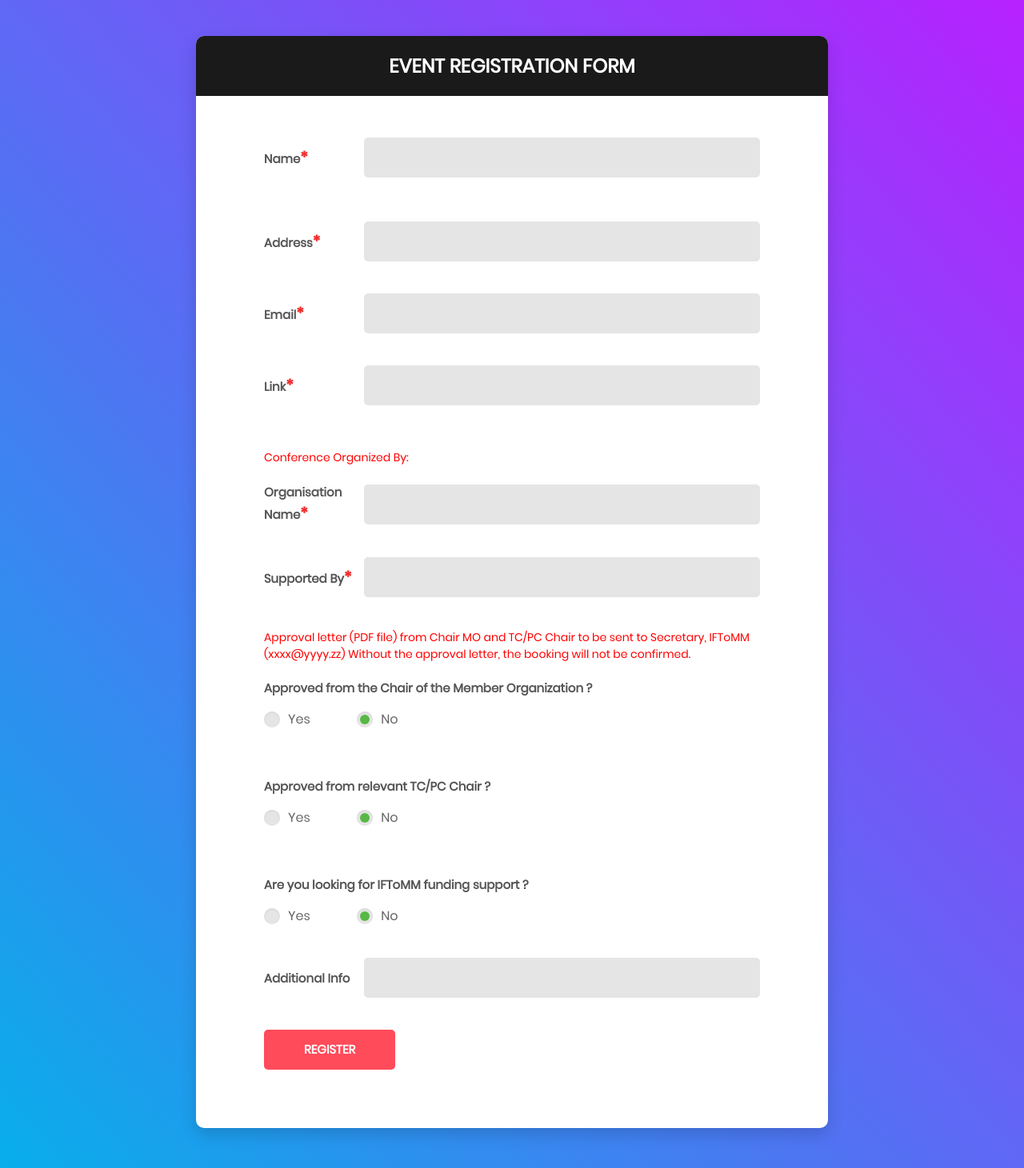
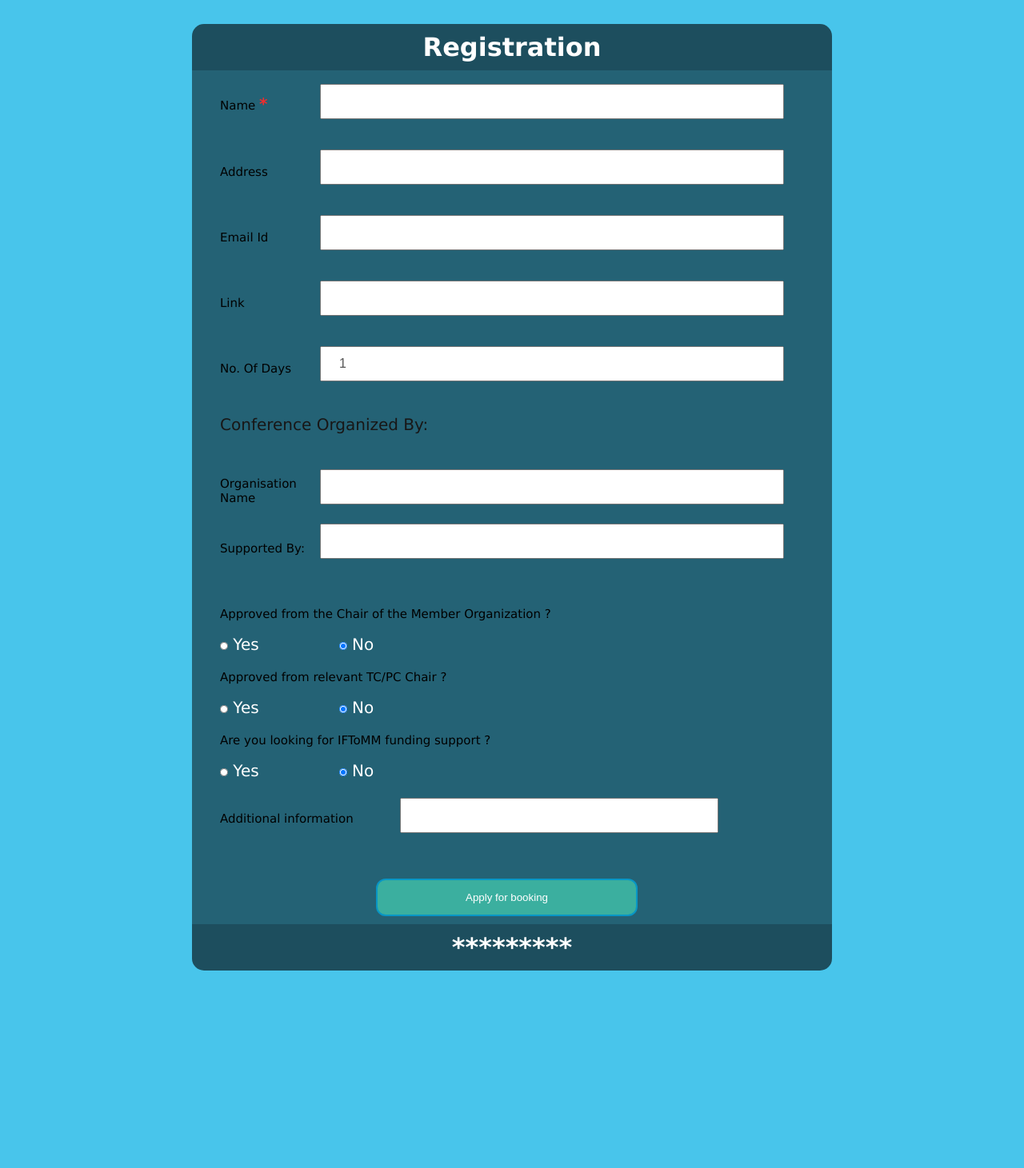
Before and after one commit to anshsrtv/Calendar_App, a Django app: page /event/2020/10/03/ in a window 1280 px wide. Shown: the whole page at 80% size. After the commit the page ends 1214 px from the top, so only its background shows below. Run offline with Django 3.2, Linux system fonts and the light colour scheme; the visitor is signed in with stand-in values (Sample User, id 1).

Commit message:
fix: Days feat ui

```diff
--- /dev/null
+++ b/static/style.css
@@ -0,0 +1,238 @@
+*{
+    margin:0;
+    padding:0;
+
+}
+  body{
+      background-color:  rgb(72, 197, 235);
+      background-position: center;
+      background-size: cover;
+      font-family: Verdana;
+      margin-top: 30px;
+  }
+
+.register{
+    width:800px;
+    background-color: rgb(0,0,0,0.6);
+    margin:auto;
+    color: #ffffff;
+    padding: 10px 0px 10px 0px;
+    text-align: center;
+    border-radius: 15px 15px 0px 0px;
+}
+
+.main{
+    background-color: rgb(0,0,0,0.5);
+    width:800px;
+    margin: auto;
+}
+
+form{
+    padding:10px;
+
+}
+#name{
+    width:100%;
+    height:auto;
+}
+
+.name{
+    margin-left: 25px;
+    margin-top: 20px;
+    width: 125px;
+    color: black;
+    font-size: 15px;
+    font-weight: 500;
+}
+.txt_name{
+    position: relative;
+    left: 150px;
+    top: -37px;
+    line-height: 40px;
+    width: 532px;
+    /* border-radius: 6px; */
+    padding: 0 22px;
+    font-size: 16px;
+    color: #555;
+}
+/*
+.firstname{
+    position: relative;
+    left: 150px;
+    top: -37px;
+    line-height: 40px;
+    border-radius:6px;
+    padding: 0 22px;
+    font-size:16px;
+    color:#555;
+}
+.lastname{
+    position: relative;
+    left: 380px;
+    top: -80px;
+    line-height: 40px;
+    border-radius: 6px;
+    padding: 0 22px;
+    font-size: 16px;
+    color: #555;
+}
+
+.firstlabel1{
+    position: relative;
+    color: #E5E5E5;
+    text-transform: capitalize;
+    font-size: 14px;
+    left: 160px;
+    top: -45px;
+}
+.lastlabel1{
+    position: relative;
+    color: #E5E5E5;
+    text-transform: capitalize;
+    font-size: 14px;
+    left: 470px;
+    top: -75px;
+} */
+
+.address{
+    position: relative;
+    left: 150px;
+    top: -37px;
+    line-height: 40px;
+    width: 532px;
+    /* border-radius: 6px; */
+    padding: 0 22px;
+    font-size: 16px;
+    color: #555;
+}
+.email{
+    position: relative;
+    left: 150px;
+    top: -37px;
+    line-height: 40px;
+    width: 532px;
+    /* border-radius: 6px; */
+    padding: 0 22px;
+    font-size: 16px;
+    color: #555;
+}
+.days{
+    position: relative;
+    left: 150px;
+    top: -37px;
+    line-height: 40px;
+    width: 532px;
+    /* border-radius: 6px; */
+    padding: 0 22px;
+    font-size: 16px;
+    color: #555;
+}
+.link{
+    position: relative;
+    left:  150px;
+    top: -37px;
+    line-height: 40px;
+    width: 532px;
+    /* border-radius: 6px; */
+    padding: 0 22px;
+    font-size: 16px;
+    color: #555;
+
+}
+
+ .organiser{
+    position: relative;
+    color: #181717;
+    text-transform: capitalize;
+    font-size: 20px;
+    left: 25px;
+    top:5px;
+}
+
+.org_name{
+    position: relative;
+    left:  150px;
+    top: -45px;
+    line-height: 40px;
+    width: 532px;
+    /* border-radius: 6px; */
+    padding: 0 22px;
+    font-size: 16px;
+    color: #555;
+}
+.supporter{
+    position: relative;
+    left:  150px;
+    top: -40px;
+    line-height: 40px;
+    width: 532px;
+    /* border-radius: 6px; */
+    padding: 0 22px;
+    font-size: 16px;
+    color: #555;
+}
+
+.approval{
+    height: 20px;
+    width: 450px;
+    margin-left: 25px;
+    margin-top: 20px;
+    font-size: 15px;
+    font-weight: 500;
+}
+.radio{
+    display: inline-block;
+    padding-right: 70px;
+    font-size:20px;
+    margin-left: 25px;
+    margin-top: 15px;
+    color:white;
+}
+
+.radio input{
+    width:10px;
+    height:10px;
+    border-radius:50%;
+    cursor: pointer;
+    outline:none;
+}
+
+.info{
+    position: relative;
+    left: 250px;
+    top: -37px;
+    line-height: 40px;
+    width: 350px;
+    /* border-radius: 6px; */
+    padding: 0 22px;
+    font-size: 16px;
+    color: #555;
+}
+button{
+    background-color: #3BAF9F;
+    display: block;
+    margin: 20px 0px 0px 20px;
+    text-align:center;
+    border-radius:12px;
+    border:2px solid #0896c5;
+    padding:14px 110px;
+    outline:none;
+    color: white;
+    cursor: pointer;
+    transition: 0.25px;
+    position: relative;
+   left: 200px;
+
+}
+button:hover{
+    background-color: rgb(245, 83, 83);
+}
+.footer{
+    width:800px;
+    background-color: rgb(0,0,0,0.6);
+    margin:auto;
+    color: #ffffff;
+    padding: 10px 0px 10px 0px;
+    text-align: center;
+    border-radius: 0px 0px 15px 15px;
+}
--- a/templates/index.html
+++ b/templates/index.html
@@ -1,201 +1,98 @@
 <!DOCTYPE html>
-<html lang="en">
-
+<html>
     <head>
-    <!-- Required meta tags-->
-    <meta charset="UTF-8">
-    <meta name="viewport" content="width=device-width, initial-scale=1, shrink-to-fit=no">
-    <meta name="description" content="Colorlib Templates">
-    <meta name="author" content="Colorlib">
-    <meta name="keywords" content="Colorlib Templates">
-
-    <!-- Title Page-->
-    <title>Event Registration</title>
-
-
-    <script type="text/javascript" src="static/validate.js"></script>
+        <title>
+            Scheduler
+        </title>
         {% load static %}
-
-    <!-- Icons font CSS-->
-    <link href="vendor/mdi-font/css/material-design-iconic-font.min.css" rel="stylesheet" media="all">
-    <link href="vendor/font-awesome-4.7/css/font-awesome.min.css" rel="stylesheet" media="all">
-    <!-- Font special for pages-->
-    <link href="https://fonts.googleapis.com/css?family=Open+Sans:300,300i,400,400i,600,600i,700,700i,800,800i" rel="stylesheet">
-
-    <!-- Vendor CSS-->
-    <link href="vendor/select2/select2.min.css" rel="stylesheet" media="all">
-    <link href="vendor/datepicker/daterangepicker.css" rel="stylesheet" media="all">
-
-    <!-- Main CSS-->
-    <link href=" {% static 'css/main.css' %}" rel="stylesheet" media="all">
-
-
+        <link rel="stylesheet" type="text/css" href="{% static 'style.css' %}" />
+        <script type="text/javascript" src="{% static 'validate.js'%}"></script>
     </head>
 
  <body>
-    <div class="page-wrapper bg-gra-03 p-t-45 p-b-50">
-        <div class="wrapper wrapper--w790">
-            <div class="card card-5">
-                <div class="card-heading">
-                    <h2 class="title">Event Registration Form</h2>
+     <div class="register"><h1>Registration</h1></div>
+    <div class="main">
+        <form action="/event/{{year}}/{{month}}/{{day}}/" method="POST" id="registration" name="registration" onsubmit="return(validate());">
+            {% csrf_token %}
+            <div >
+                <h2 class="name" id="name">Name <span style="color:rgb(240, 45, 45);font-weight:bold;font-size:20px">*</span></h2>
+                <input class="txt_name" type="text" name="name"><br>
+                <!-- <label class="firstlabel1">first name</label>
+                <input class="lastname" type="text" name="last_name"><br>
+                <label class="lastlabel1">last name</label> -->
             </div>
-                <div class="card-body">
+            <h2 class="name">Address</h2>
+            <input class="address" type="text" id="address" name="address">
 
-                     <!--Form-->
+            <h2 class="name">Email Id</h2>
+            <input class="email" type="text"  id="email" name="email">
 
-                    <form method="POST" action="/event/{{year}}/{{month}}/{{day}}/" id="registration" name="registration" onsubmit="return(validate());">
-                        {% csrf_token %}
-                         <!--Name-->
+            <h2 class="name">Link</h2>
+            <input class="link" type="text" id="link" name="link">
+            <h2 class="name">No. Of Days</h2>
+            <input class="days" type="integer" name="days"  value="1">
 
-                        <div class="form-row m-b-55">
-                            <div class="name">Name<span style="color:rgb(240, 45, 45);font-weight:bold;font-size:20px">*</span></div>
-                            <div class="value">
-                                <div class="input-group">
-                                    <input class="input--style-5" type="text" name="name">
-                                </div>
-                            </div>
-                        </div>
+                <br>
+            <label class="organiser" >Conference Organized By:</label>
+            <br>
+            <br>
+            <br>
+            <h2 class="name">Organisation Name</h2>
+            <input class="org_name" type="text" id="mem_org" name="mem_org" required>
+            <br>
+            <label class="name" >Supported By:</label>
+            <br>
+            <input class="supporter" type="text" id="tc_pc" name="tc_pc" required>
 
-                         <!--Address-->
+            <h2  class="approval" id="approval">Approved from the Chair of the Member Organization ?</h2>
+             <label class="radio">
+                <input class="radio-two" type="radio"  name="mo_approval" value="true" >
+                <span  class="checkmark"></span> Yes
+            </label>
+            <label class="radio">
+                <input class="radio-two" type="radio"  name="mo_approval" value="false"  checked="checked">
+                <span  class="checkmark"></span>No
+            </label>
 
-                        <div class="form-row">
-                            <div class="name">Address<span style="color:rgb(240, 45, 45);font-weight:bold;font-size:20px">*</span></div>
-                            <div class="value">
-                                <div class="input-group">
-                                    <input class="input--style-5" type="text" name="address">
-                                </div>
-                            </div>
-                        </div>
+            <h2  class="approval" id="approval">Approved from relevant TC/PC Chair ?</h2>
+             <label class="radio">
+                <input class="radio-two" type="radio"  name="tc_pc_approval" value="true" >
+                <span  class="checkmark"></span> Yes
+            </label>
+            <label class="radio">
+                <input class="radio-two" type="radio"  name="tc_pc_approval" value="false" checked="checked">
+                <span  class="checkmark"></span>No
+            </label>
 
-                         <!--Email-->
-
-                        <div class="form-row">
-                            <div class="name">Email<span style="color:rgb(240, 45, 45);font-weight:bold;font-size:20px">*</span></div>
-                            <div class="value">
-                                <div class="input-group">
-                                    <input class="input--style-5" type="email" name="email">
-                                </div>
-                            </div>
-                        </div>
-
-                        <!--Link-->
-
-                        <div class="form-row m-b-55">
-                            <div class="name">Link<span style="color:rgb(240, 45, 45);font-weight:bold;font-size:20px">*</span></div>
-                            <div class="value">
-                                <div class="input-group">
-                                    <input class="input--style-5" type="text" name="link">
-                                </div>
-                            </div>
-                        </div>
-                    <font color=red >Conference Organized By:
-                </font>
+            <h2  class="approval" id="approval">Are you looking for IFToMM funding support ?</h2>
+             <label class="radio">
+                <input class="radio-two" type="radio"  name="fund_support" value="true">
+                <span  class="checkmark"></span> Yes
+            </label>
+            <label class="radio">
+                <input class="radio-two" type="radio" name="fund_support" value="false" checked="checked">
+                <span  class="checkmark"></span>No
+            </label>
             <br>
             <br>
 
-                    <!--Organisation Name-->
+            <h2  class="approval" id="info">Additional information</h2>
+            <input class="info" type="text" name="add_info">
 
-                        <div class="form-row">
-                            <div class="name">Organisation Name<span style="color:rgb(240, 45, 45);font-weight:bold;font-size:20px">*</span></div>
-                            <div class="value">
-                                <div class="input-group">
-                                    <input class="input--style-5" type="text" name="mem_org">
+
+            <button type="submit" form="registration" value="Submit">Apply for booking</button>
+
+
+
+        </form>
+
     </div>
-                            </div>
+    <div>
+        <div class="footer"><h1>*********</h1></div>
+        <br>
     </div>
 
-                        <!--Supported By-->
-
-                        <div class="form-row">
-                            <div class="name">Supported By<span style="color:rgb(240, 45, 45);font-weight:bold;font-size:20px">*</span></div>
-                            <div class="value">
-                                <div class="input-group">
-                                    <input class="input--style-5" type="text" name="tc_pc">
-                                </div>
-                            </div>
-                        </div>
-                    <font color=red>Approval letter (PDF file) from Chair MO and TC/PC Chair to be sent to Secretary, IFToMM (xxxx@yyyy.zz)
-                    Without the approval letter, the booking will not be confirmed.
-                </font>
-                <br>
-                    <!--MO Approval-->
-                        <div class="form-row p-t-20">
-                            <label class="label label--block">Approved from the Chair of the Member Organization ?</label>
-                            <div class="p-t-15">
-                                <label class="radio-container m-r-55">Yes
-                                    <input type="radio"  name="mo_approval" value="true">
-                                    <span class="checkmark"></span>
-                                </label>
-                                <label class="radio-container">No
-                                    <input type="radio"  name="mo_approval" value="false"  checked="checked">
-                                    <span class="checkmark"></span>
-                                </label>
-                            </div>
-                        </div>
-
-                        <!--TC/PC Approval-->
-                            <div>
-                                <div class="form-row p-t-20">
-                                <label class="label label--block">Approved from relevant TC/PC Chair ?</label>
-                                <div class="p-t-15">
-                                    <label class="radio-container m-r-55">Yes
-                                        <input type="radio" name="tc_pc_approval" value="true">
-                                        <span class="checkmark"></span>
-                                    </label>
-                                    <label class="radio-container">No
-                                        <input type="radio" name="tc_pc_approval" value="false" checked="checked">
-                                        <span class="checkmark"></span>
-                                    </label>
-                                </div>
-                            </div>
-
-                             <!--Funding Support-->
-                                <div>
-                                    <div class="form-row p-t-20">
-                                    <label class="label label--block">Are you looking for IFToMM funding support ?</label>
-                                    <div class="p-t-15">
-                                        <label class="radio-container m-r-55">Yes
-                                            <input type="radio"  name="fund_support" value="true">
-                                            <span class="checkmark"></span>
-                                        </label>
-                                        <label class="radio-container">No
-                                            <input type="radio" name="fund_support" value="false" checked="checked">
-                                            <span class="checkmark"></span>
-                                        </label>
-                                    </div>
-                                </div>
-
-                                <!--Additiona info-->
-                                <div>
-                                    <div class="form-row">
-                                    <div class="name">Additional Info</div>
-                                    <div class="value">
-                                        <div class="input-group">
-                                            <input class="input--style-5" type="text" name="add_info">
-                                        </div>
-                                    </div>
-                                </div>
-
-                                <!--Registration Button-->
-                            <button class="btn btn--radius-2 btn--red" form="registration" type="submit"  value="Submit">Register</button>
-                        </div>
-                    </form>
-                </div>
-            </div>
-        </div>
-    </div>
-
-    <!-- Jquery JS-->
-    <!-- <script src="vendor/jquery/jquery.min.js"></script> -->
-    <!-- Vendor JS-->
-    <!-- <script src="vendor/select2/select2.min.js"></script>
-    <script src="vendor/datepicker/moment.min.js"></script>
-    <script src="vendor/datepicker/daterangepicker.js"></script> -->
-
-    <!-- Main JS-->
 
 
     </body>
-
 </html>
-<!-- end document-->
```
Also changed, not shown: calendarapp/serializers.py (+5 -2 lines). Lines whose indentation alone changed are shown as unchanged.
